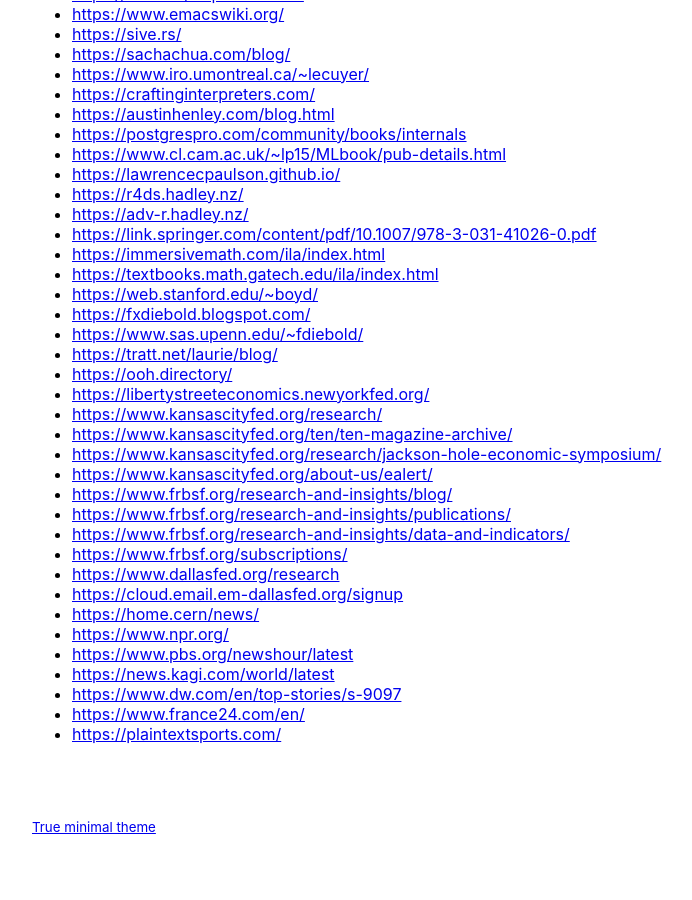
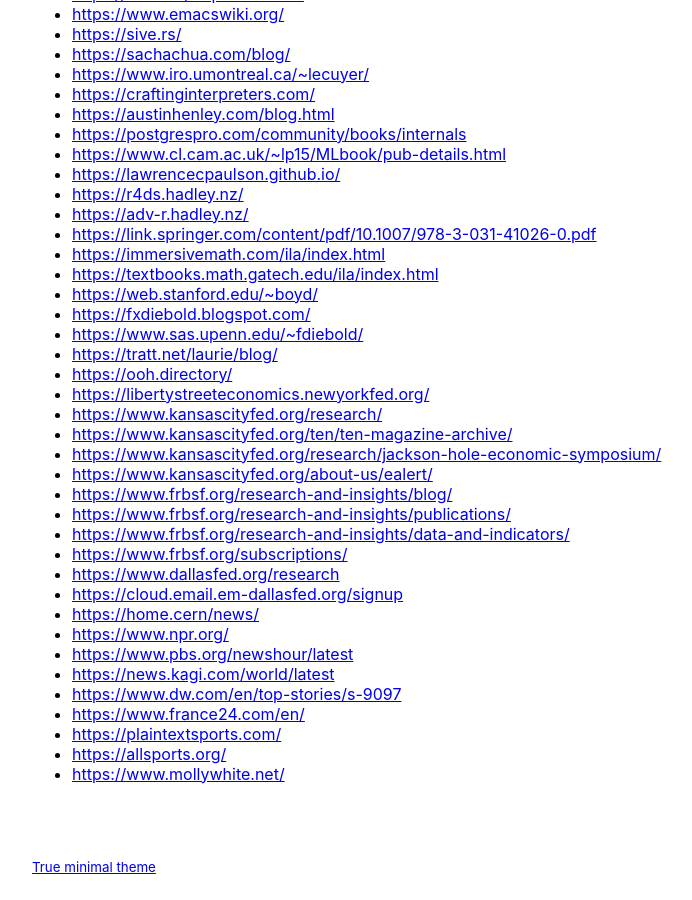
Before and after one commit to bachmeil/the-blog, a Jekyll site: the page built from _posts/2026-06-20-finding-content.md, in a window 1280 px wide and 900 px high, scrolled down 1866 px. Shown: the whole window, without its empty margins (218-910 px from the left). Built offline with Jekyll 4.4.1, drawn with Linux system fonts in a browser that asks for light colours; before the commit the page ends 2726 px from its top, so only the background shows below that.

Commit message:
More links

```diff
--- a/_posts/2026-06-20-finding-content.md
+++ b/_posts/2026-06-20-finding-content.md
@@ -118,3 +118,5 @@
 - <https://www.dw.com/en/top-stories/s-9097>
 - <https://www.france24.com/en/>
 - <https://plaintextsports.com/>
+- <https://allsports.org/>
+- <https://www.mollywhite.net/>
```
